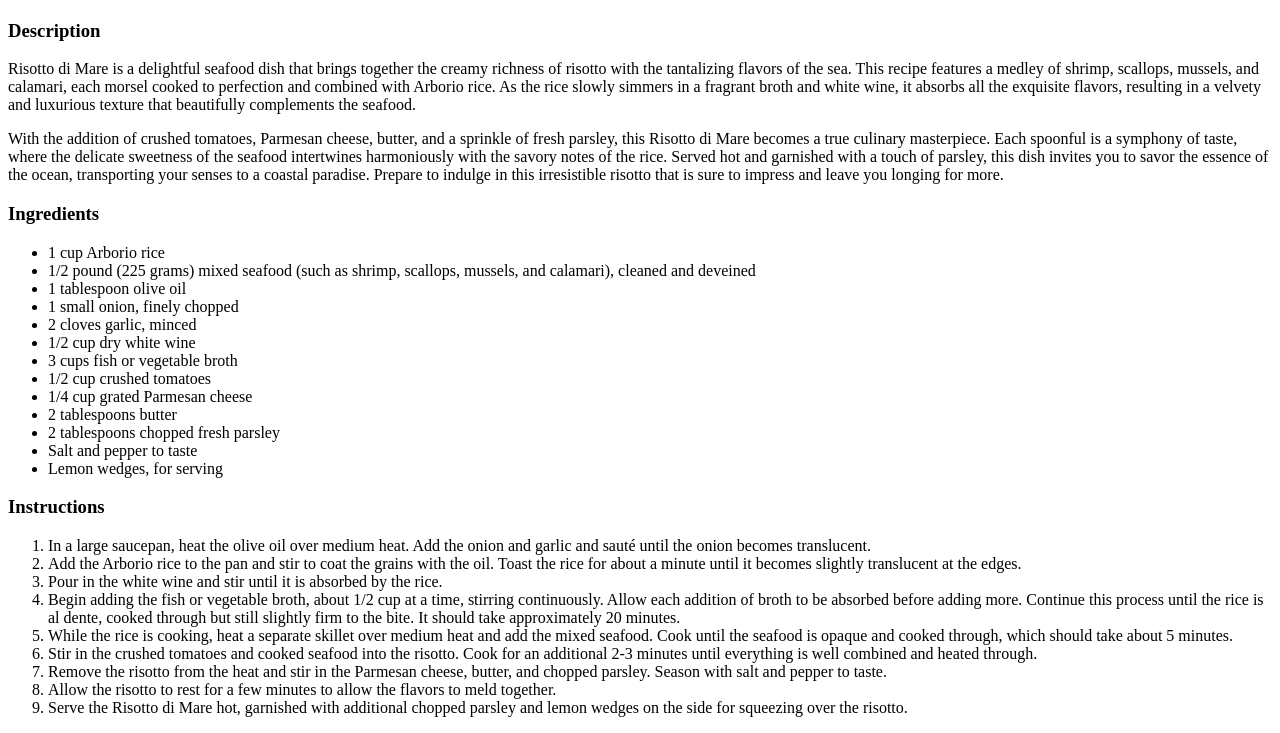
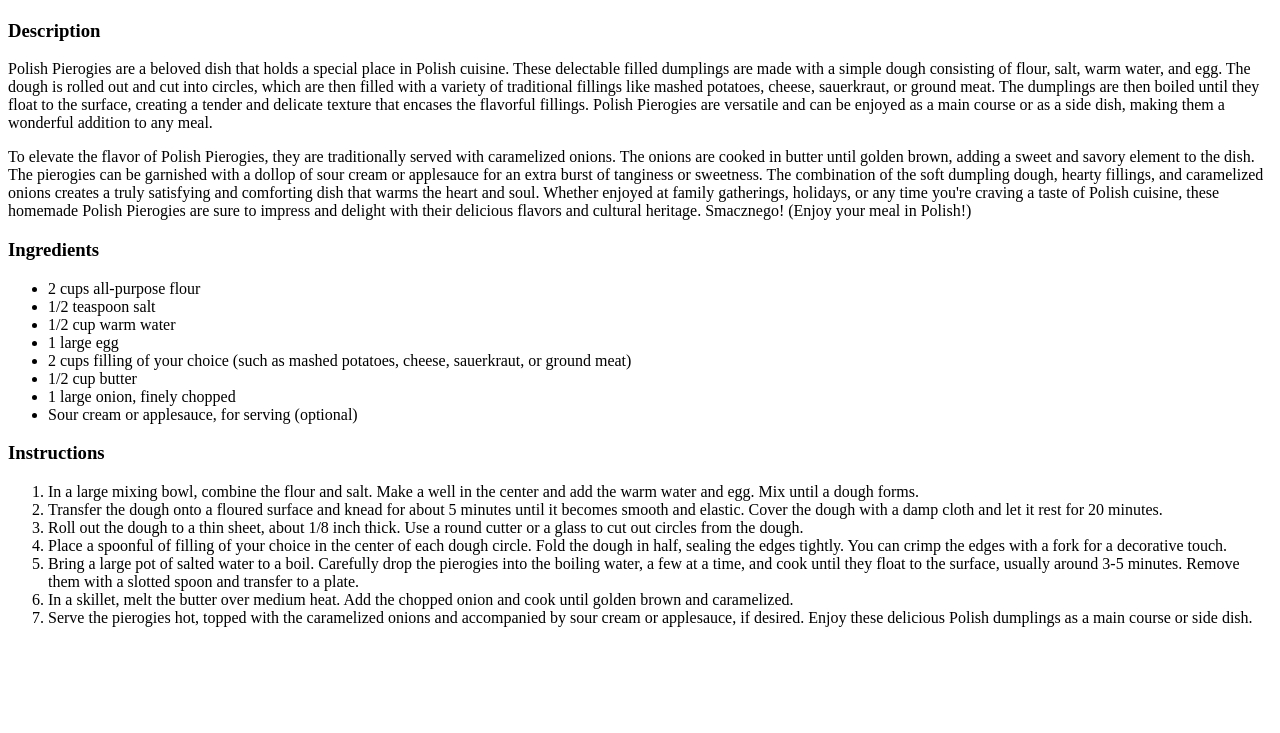
Before and after one commit to pukackis/odin-recipes, a plain HTML site: page recipes/pierogies.html in a window 1280 px wide. Shown: the part 483-1216 px from the top of the page. After the commit the page ends 1126 px from the top, so only its background shows below. Drawn offline with Linux system fonts and the light colour scheme.

Commit message:
add full recipe for pierogies

```diff
--- a/recipes/pierogies.html
+++ b/recipes/pierogies.html
@@ -7,89 +7,83 @@
     <title>Document</title>
   </head>
   <body>
-    <h1>How to Make Seafood Risotto</h1>
+    <h1>How to Make Polish Pierogies</h1>
     <img src="../images/risottomare.jpg" width="500" height="400" />
     <h3>Description</h3>
     <p>
-      Risotto di Mare is a delightful seafood dish that brings together the
-      creamy richness of risotto with the tantalizing flavors of the sea. This
-      recipe features a medley of shrimp, scallops, mussels, and calamari, each
-      morsel cooked to perfection and combined with Arborio rice. As the rice
-      slowly simmers in a fragrant broth and white wine, it absorbs all the
-      exquisite flavors, resulting in a velvety and luxurious texture that
-      beautifully complements the seafood.
+      Polish Pierogies are a beloved dish that holds a special place in Polish
+      cuisine. These delectable filled dumplings are made with a simple dough
+      consisting of flour, salt, warm water, and egg. The dough is rolled out
+      and cut into circles, which are then filled with a variety of traditional
+      fillings like mashed potatoes, cheese, sauerkraut, or ground meat. The
+      dumplings are then boiled until they float to the surface, creating a
+      tender and delicate texture that encases the flavorful fillings. Polish
+      Pierogies are versatile and can be enjoyed as a main course or as a side
+      dish, making them a wonderful addition to any meal.
     </p>
     <p>
-      With the addition of crushed tomatoes, Parmesan cheese, butter, and a
-      sprinkle of fresh parsley, this Risotto di Mare becomes a true culinary
-      masterpiece. Each spoonful is a symphony of taste, where the delicate
-      sweetness of the seafood intertwines harmoniously with the savory notes of
-      the rice. Served hot and garnished with a touch of parsley, this dish
-      invites you to savor the essence of the ocean, transporting your senses to
-      a coastal paradise. Prepare to indulge in this irresistible risotto that
-      is sure to impress and leave you longing for more.
+      To elevate the flavor of Polish Pierogies, they are traditionally served
+      with caramelized onions. The onions are cooked in butter until golden
+      brown, adding a sweet and savory element to the dish. The pierogies can be
+      garnished with a dollop of sour cream or applesauce for an extra burst of
+      tanginess or sweetness. The combination of the soft dumpling dough, hearty
+      fillings, and caramelized onions creates a truly satisfying and comforting
+      dish that warms the heart and soul. Whether enjoyed at family gatherings,
+      holidays, or any time you're craving a taste of Polish cuisine, these
+      homemade Polish Pierogies are sure to impress and delight with their
+      delicious flavors and cultural heritage. Smacznego! (Enjoy your meal in
+      Polish!)
     </p>
 
     <h3>Ingredients</h3>
     <ul>
-      <li>1 cup Arborio rice</li>
+      <li>2 cups all-purpose flour</li>
+      <li>1/2 teaspoon salt</li>
+      <li>1/2 cup warm water</li>
+      <li>1 large egg</li>
       <li>
-        1/2 pound (225 grams) mixed seafood (such as shrimp, scallops, mussels,
-        and calamari), cleaned and deveined
+        2 cups filling of your choice (such as mashed potatoes, cheese,
+        sauerkraut, or ground meat)
       </li>
-      <li>1 tablespoon olive oil</li>
-      <li>1 small onion, finely chopped</li>
-      <li>2 cloves garlic, minced</li>
-      <li>1/2 cup dry white wine</li>
-      <li>3 cups fish or vegetable broth</li>
-      <li>1/2 cup crushed tomatoes</li>
-      <li>1/4 cup grated Parmesan cheese</li>
-      <li>2 tablespoons butter</li>
-      <li>2 tablespoons chopped fresh parsley</li>
-      <li>Salt and pepper to taste</li>
-      <li>Lemon wedges, for serving</li>
+      <li>1/2 cup butter</li>
+      <li>1 large onion, finely chopped</li>
+      <li>Sour cream or applesauce, for serving (optional)</li>
     </ul>
 
     <h3>Instructions</h3>
     <ol>
       <li>
-        In a large saucepan, heat the olive oil over medium heat. Add the onion
-        and garlic and sauté until the onion becomes translucent.
+        In a large mixing bowl, combine the flour and salt. Make a well in the
+        center and add the warm water and egg. Mix until a dough forms.
       </li>
       <li>
-        Add the Arborio rice to the pan and stir to coat the grains with the
-        oil. Toast the rice for about a minute until it becomes slightly
-        translucent at the edges.
-      </li>
-      <li>Pour in the white wine and stir until it is absorbed by the rice.</li>
-      <li>
-        Begin adding the fish or vegetable broth, about 1/2 cup at a time,
-        stirring continuously. Allow each addition of broth to be absorbed
-        before adding more. Continue this process until the rice is al dente,
-        cooked through but still slightly firm to the bite. It should take
-        approximately 20 minutes.
+        Transfer the dough onto a floured surface and knead for about 5 minutes
+        until it becomes smooth and elastic. Cover the dough with a damp cloth
+        and let it rest for 20 minutes.
       </li>
       <li>
-        While the rice is cooking, heat a separate skillet over medium heat and
-        add the mixed seafood. Cook until the seafood is opaque and cooked
-        through, which should take about 5 minutes.
+        Roll out the dough to a thin sheet, about 1/8 inch thick. Use a round
+        cutter or a glass to cut out circles from the dough.
       </li>
       <li>
-        Stir in the crushed tomatoes and cooked seafood into the risotto. Cook
-        for an additional 2-3 minutes until everything is well combined and
-        heated through.
+        Place a spoonful of filling of your choice in the center of each dough
+        circle. Fold the dough in half, sealing the edges tightly. You can crimp
+        the edges with a fork for a decorative touch.
       </li>
       <li>
-        Remove the risotto from the heat and stir in the Parmesan cheese,
-        butter, and chopped parsley. Season with salt and pepper to taste.
+        Bring a large pot of salted water to a boil. Carefully drop the
+        pierogies into the boiling water, a few at a time, and cook until they
+        float to the surface, usually around 3-5 minutes. Remove them with a
+        slotted spoon and transfer to a plate.
       </li>
       <li>
-        Allow the risotto to rest for a few minutes to allow the flavors to meld
-        together.
+        In a skillet, melt the butter over medium heat. Add the chopped onion
+        and cook until golden brown and caramelized.
       </li>
       <li>
-        Serve the Risotto di Mare hot, garnished with additional chopped parsley
-        and lemon wedges on the side for squeezing over the risotto.
+        Serve the pierogies hot, topped with the caramelized onions and
+        accompanied by sour cream or applesauce, if desired. Enjoy these
+        delicious Polish dumplings as a main course or side dish.
       </li>
     </ol>
   </body>
```
